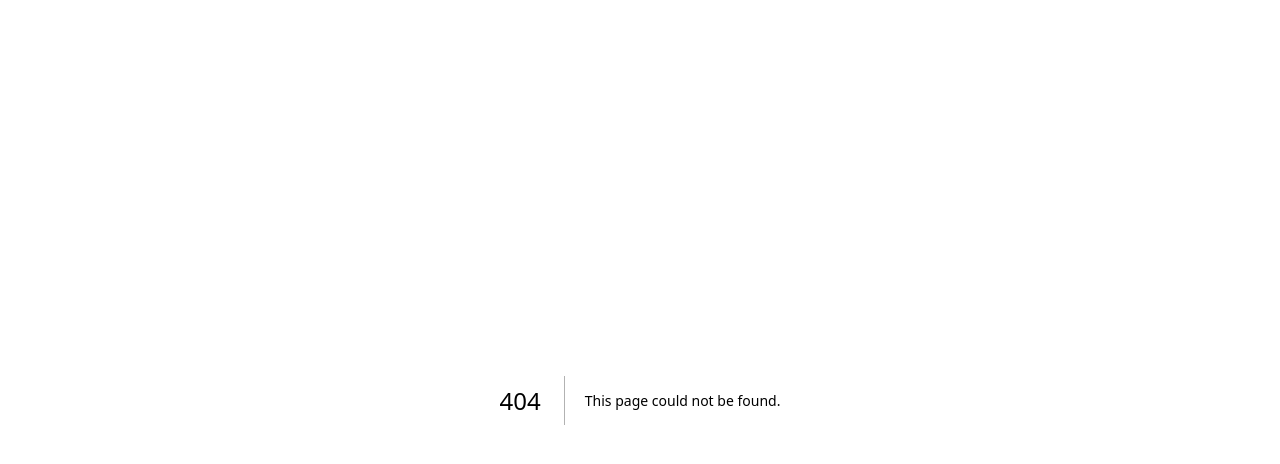
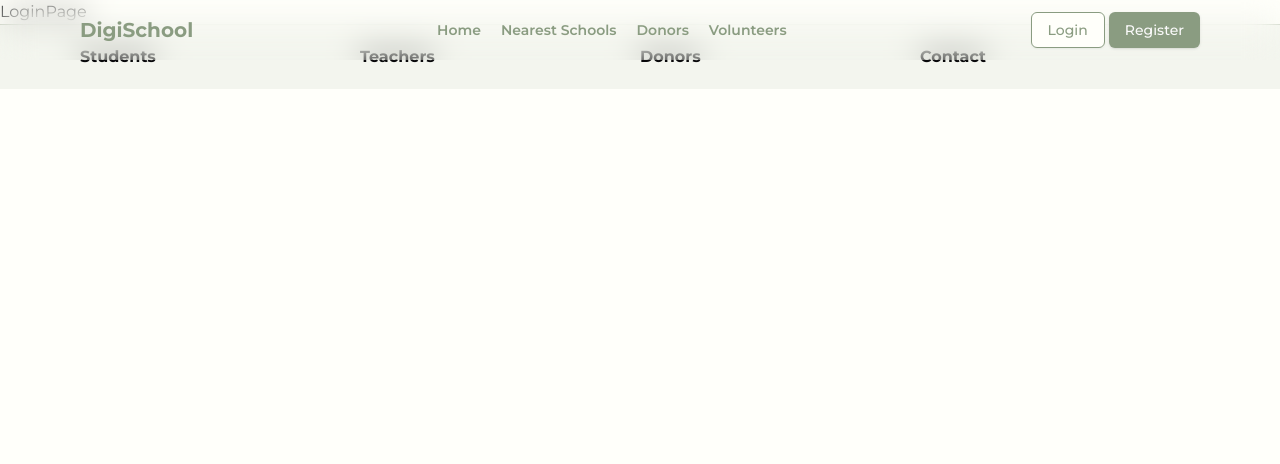
Before and after one commit to muztahiddurjoy/DigiSchool, a Next.js app in the folder frontend/: page /login in a window 1280 px wide. Before the commit this address had no page. Shown: the top 464 px of the page. Built offline with nearby package versions, Linux system fonts and the light colour scheme.

Commit message:
links updated in navbar and created some pages

```diff
--- a/frontend/app/layout.tsx
+++ b/frontend/app/layout.tsx
@@ -1,6 +1,8 @@
 import type { Metadata } from "next";
 import {Montserrat} from "next/font/google";
 import "./globals.css";
+import Navbar from "@/components/common/navbar";
+import Footer from "@/components/common/footer";
 
 
 const montserrat = Montserrat({
@@ -22,7 +24,9 @@ export default function RootLayout({
       <body
         className={`${montserrat.className} antialiased`}
       >
+        <Navbar/>
         {children}
+        <Footer/>
       </body>
     </html>
   );
--- /dev/null
+++ b/frontend/app/login/page.tsx
@@ -0,0 +1,9 @@
+import React from 'react'
+
+const LoginPage = () => {
+  return (
+    <div>LoginPage</div>
+  )
+}
+
+export default LoginPage
--- /dev/null
+++ b/frontend/app/nearest-digischools/page.tsx
@@ -0,0 +1,9 @@
+import React from 'react'
+
+const NearestDigiSchoolsPage = () => {
+  return (
+    <div>NearestDigiSchoolsPage</div>
+  )
+}
+
+export default NearestDigiSchoolsPage
--- a/frontend/app/page.tsx
+++ b/frontend/app/page.tsx
@@ -12,7 +12,6 @@ import { Button } from "@/components/ui/button";
 export default function Home() {
   return (
     <>
-    <Navbar/>
     <HeroSection/>
     <CounterContainer/>
     <LittleBrief/>
@@ -20,7 +19,6 @@ export default function Home() {
     <JoinAsDonor/>
     <RatingContainer/>
     <SponsorCompanies/>
-    <Footer/>
     </>
   );
 }
--- /dev/null
+++ b/frontend/app/register/page.tsx
@@ -0,0 +1,9 @@
+import React from 'react'
+
+const RegisterPage = () => {
+  return (
+    <div>RegisterPage</div>
+  )
+}
+
+export default RegisterPage
--- a/frontend/components/common/footer.tsx
+++ b/frontend/components/common/footer.tsx
@@ -2,7 +2,28 @@ import React from 'react'
 
 const Footer = () => {
   return (
-    <div>Footer</div>
+    <div className='px-20 py-5 grid grid-cols-4 border-t border-primary/50 bg-primary/10'>
+      <div className="">
+        <p className="font-bold">Students</p>
+
+
+      </div>
+      <div className="">
+        <p className="font-bold">Teachers</p>
+
+
+      </div>
+      <div className="">
+        <p className="font-bold">Donors</p>
+
+
+      </div>
+      <div className="">
+        <p className="font-bold">Contact</p>
+
+
+      </div>
+    </div>
   )
 }
 
--- a/frontend/components/common/navbar.tsx
+++ b/frontend/components/common/navbar.tsx
@@ -1,19 +1,28 @@
 import Link from 'next/link'
 import React from 'react'
-import { Button } from '../ui/button'
+import { Button, buttonVariants } from '../ui/button'
 
 const Navbar = () => {
   return (
-    <div className="fixed top-0 left-0 right-0 backdrop-blur-lg md:px-20 py-3 flex items-center justify-between">
+    <div className="fixed top-0 left-0 right-0 backdrop-blur-lg md:px-20 py-3 flex items-center justify-between z-50">
       <p className='text-xl font-bold text-primary'>DigiSchool</p>
-      <ul className='flex items-center justify-center text-sm font-semibold text-primary'>
+      <ul className='flex items-center justify-center text-sm font-semibold text-primary gap-5'>
         <li>
           <Link href="/">Home</Link>
         </li>
+        <li>
+          <Link href="/nearest-digischools">Nearest Schools</Link>
+        </li>
+        <li>
+          <Link href="/">Donors</Link>
+        </li>
+        <li>
+          <Link href="/">Volunteers</Link>
+        </li>
       </ul>
       <div className="flex justify-end items-center gap-1">
-        <Button  variant="outline">Login</Button>
-        <Button>Register</Button>
+        <Link href="/login" className={buttonVariants({variant:"outline"})}>Login</Link>
+        <Link href="/register" className={buttonVariants()}>Register</Link>
       </div>
     </div>
   )
```
